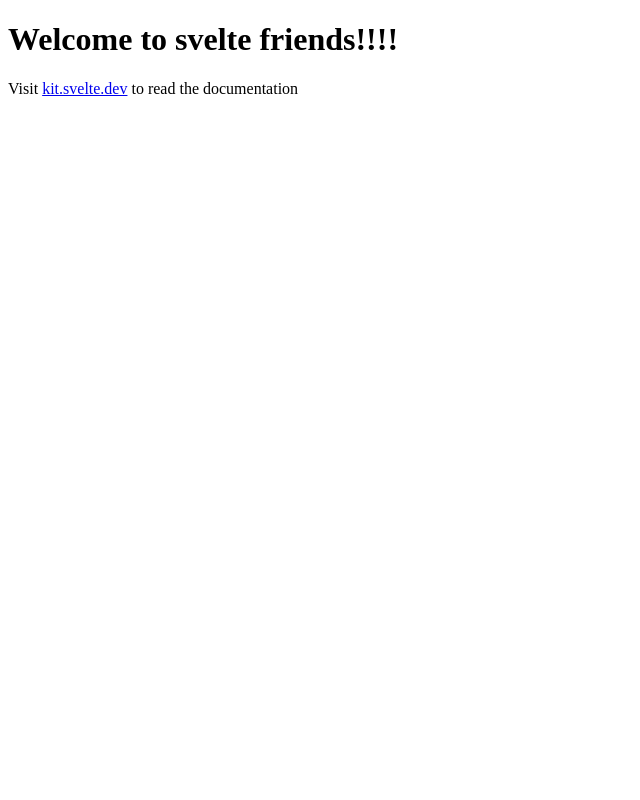
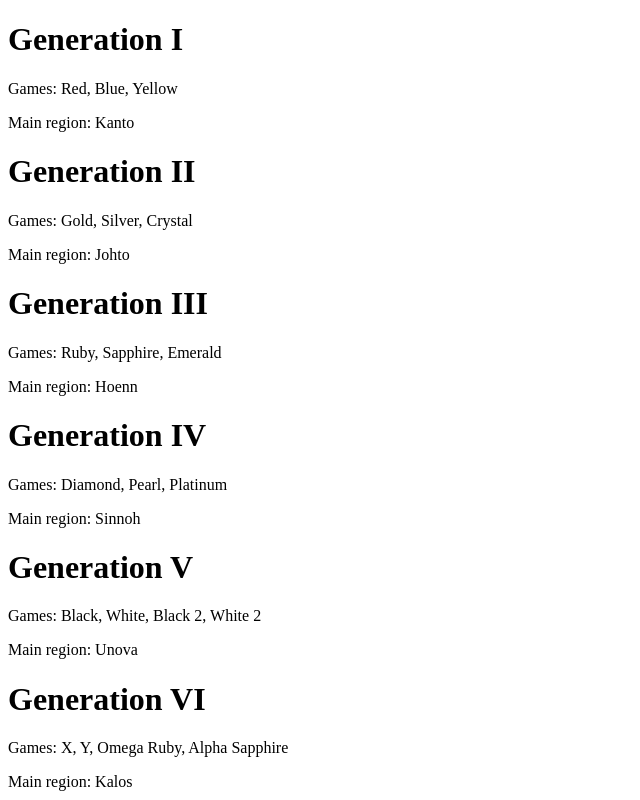
Before and after one commit to jeffreybiles/js-pokedex-sveltekit, a SvelteKit app: page / in a window 1280 px wide. Shown: the top 800 px of the page, without its empty margins (0-640 px from the left). Built offline with nearby package versions, Linux system fonts and the light colour scheme.

Commit message:
lesson 03 - arrays and objects, generations

```diff
--- a/src/routes/+page.svelte
+++ b/src/routes/+page.svelte
@@ -1,9 +1,12 @@
 <script lang="ts">
-  import { hello } from "./hello";
+import { generations } from "./generations";
 </script>
 
-<h1>Welcome to {hello}!!!!</h1>
-<p>Visit <a href="https://kit.svelte.dev">kit.svelte.dev</a> to read the documentation</p>
+{#each generations as generation (generation.id)}
+  <h1>{generation.name}</h1>
+  <p>Games: {generation.games.join(', ')}</p>
+  <p>Main region: {generation.main_region}</p>
+{/each}
 
 <style>
 
--- /dev/null
+++ b/src/routes/generations.ts
@@ -0,0 +1,58 @@
+export type Generation = {
+  id: number,
+  name: string,
+  games: string[],
+  main_region: string,
+  pokemon_species?: string[],
+}
+
+export const generations: Generation[] = [
+  {
+    id: 1,
+    name: 'Generation I',
+    games: ['Red', 'Blue', 'Yellow'],
+    main_region: 'Kanto',
+  },
+  {
+    id: 2,
+    name: 'Generation II',
+    games: ['Gold', 'Silver', 'Crystal'],
+    main_region: 'Johto',
+  },
+  {
+    id: 3,
+    name: 'Generation III',
+    games: ['Ruby', 'Sapphire', 'Emerald'],
+    main_region: 'Hoenn',
+  },
+  {
+    id: 4,
+    name: 'Generation IV',
+    games: ['Diamond', 'Pearl', 'Platinum'],
+    main_region: 'Sinnoh',
+  },
+  {
+    id: 5,
+    name: 'Generation V',
+    games: ['Black', 'White', 'Black 2', 'White 2'],
+    main_region: 'Unova',
+  },
+  {
+    id: 6,
+    name: 'Generation VI',
+    games: ['X', 'Y', 'Omega Ruby', 'Alpha Sapphire'],
+    main_region: 'Kalos',
+  },
+  {
+    id: 7,
+    name: 'Generation VII',
+    games: ['Sun', 'Moon', 'Ultra Sun', 'Ultra Moon'],
+    main_region: 'Alola',
+  },
+  {
+    id: 8,
+    name: 'Generation VIII',
+    games: ['Sword', 'Shield'],
+    main_region: 'Galar',
+  },
+]
--- a/src/routes/hello.ts
+++ /dev/null
@@ -1 +0,0 @@
-export const hello: string = "svelte friends"
```
